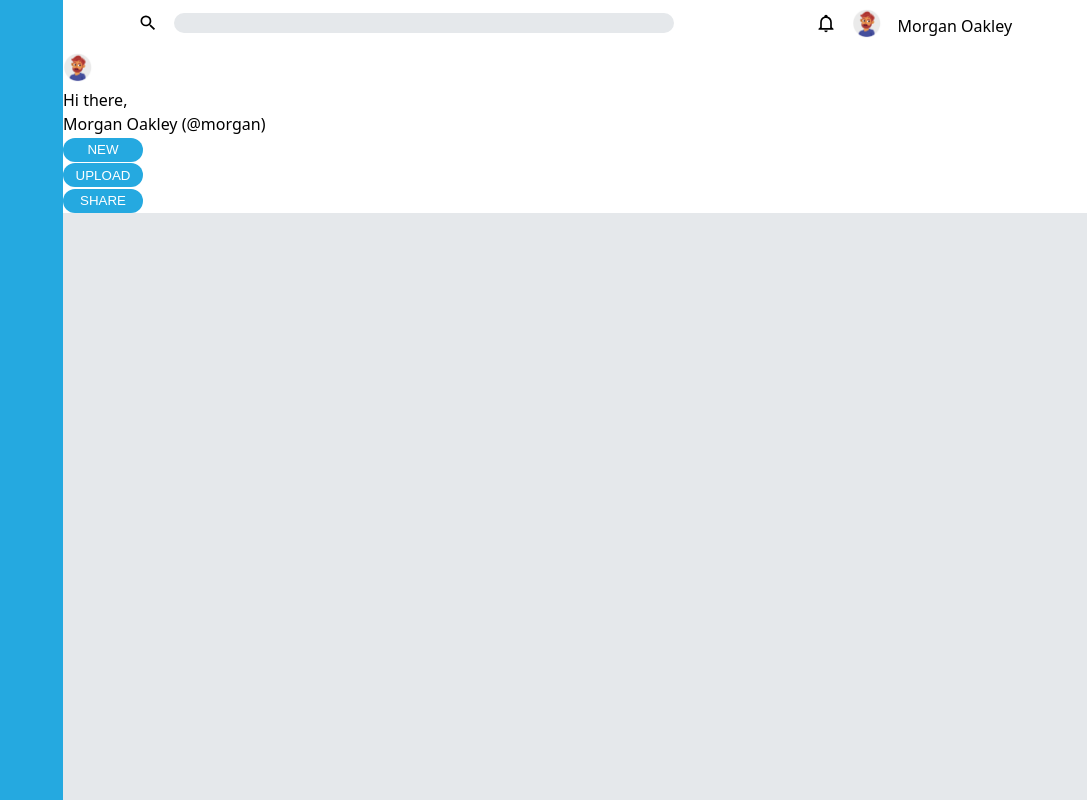
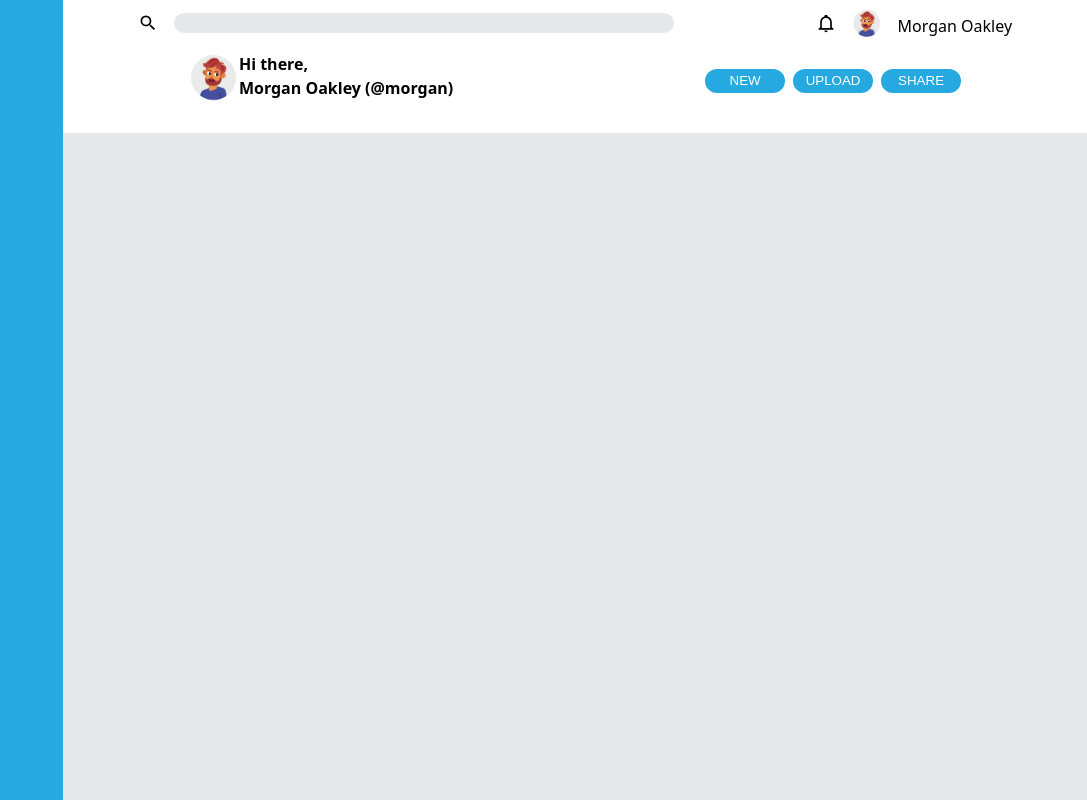
Before and after one commit to alihaider1145/dashboard, a plain HTML site: page index.html in a window 1280 px wide. Shown: the whole page, without its empty margins (193-1280 px from the left). Drawn offline with Linux system fonts and the light colour scheme.

Commit message:
Complete Header CSS

```diff
--- a/index.html
+++ b/index.html
@@ -26,12 +26,15 @@
             </div>
         </div>
         <div class="header__bottom">
+            <div class="header__bottom-one">
                 <div class="header__bottom-profile-pic">
                     <img src="./assets/young-bearded-man.png" alt="Profile Picture" class="icon--profile">
                 </div>
                 <div class="header__bottom-usertext">
-                Hi there,<br>Morgan Oakley (@morgan)
+                    <b>Hi there,<br>Morgan Oakley (@morgan)</b>
                 </div>
+            </div>
+            <div class="header__bottom-two">
                 <div class="header__bottom-new-btn btn">
                     <button>NEW</button>
                 </div>
@@ -40,6 +43,7 @@
                 </div>
                 <div class="header__bottom-share-btn btn">
                     <button>SHARE</button>
+                </div>
             </div>
         </div>
     </section>
--- a/style.css
+++ b/style.css
@@ -124,6 +124,28 @@ body{
     height: 2rem;
 }
 
+.header__bottom{
+  display: flex;
+  justify-content: space-around;
+}
+
+.header__bottom-one{
+  display: flex;
+  grid-area: 8px;
+}
+
+.header__bottom-two{
+  display: flex;
+  gap: 8px;
+  align-items: center;
+}
+
+.header__bottom-profile-pic img{
+  width: 5rem;
+  height: auto;
+  align-items: center;
+}
+
 /* SIDEBAR */
 
 .sidebar{
```
Lines whose indentation alone changed are shown as unchanged.
